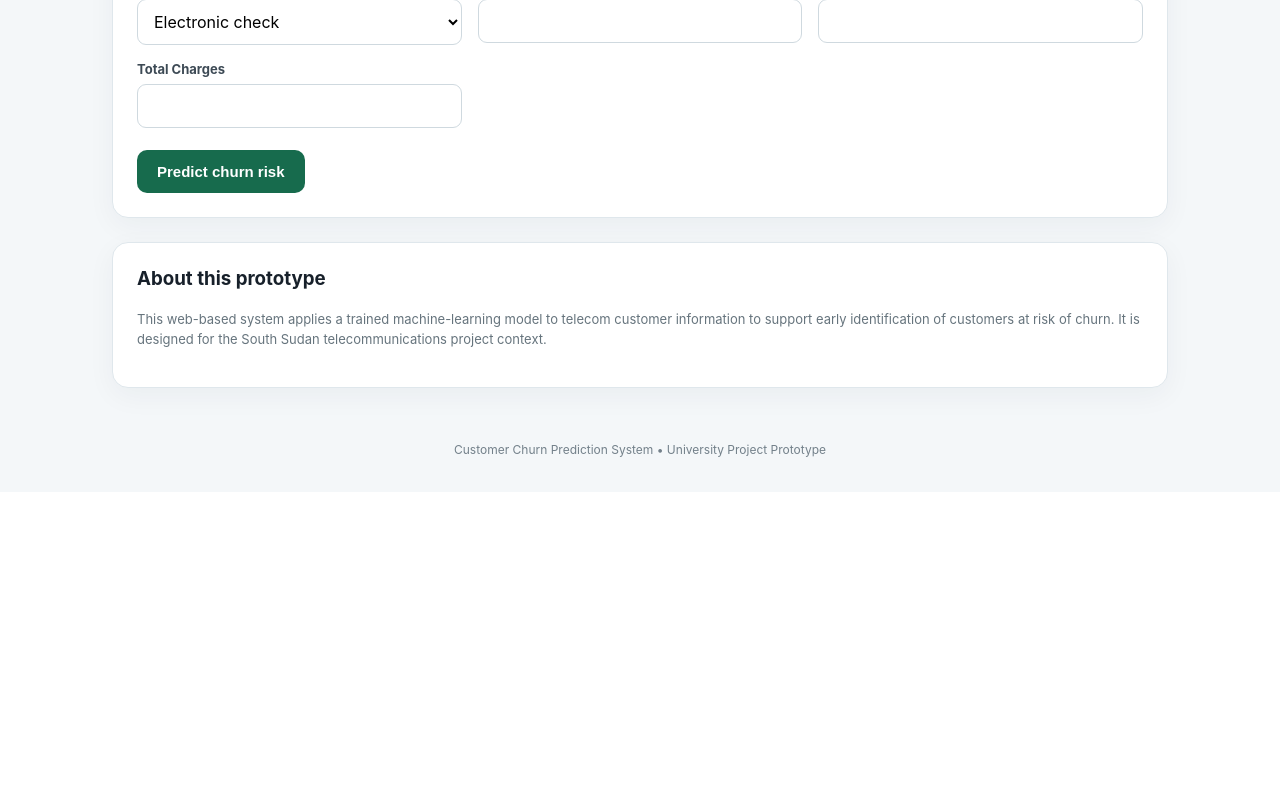
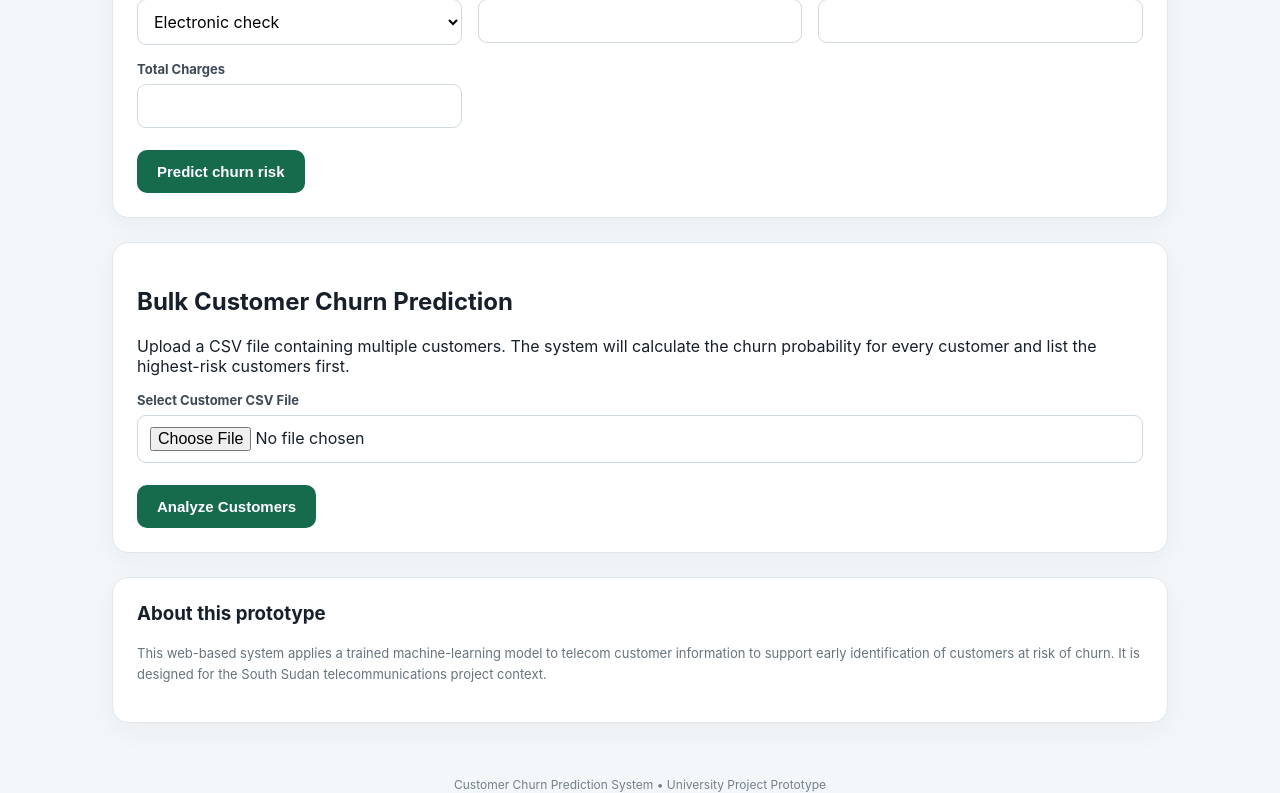
Before and after one commit to leecngor-debug/south-sudan-churn-predictor, a Flask app: page / in a window 1280 px wide. Shown: the part 810-1603 px from the top of the page. Before the commit the page ends 1267 px from the top, so only its background shows below. Run offline with Flask 3, Linux system fonts and the light colour scheme; parts of the project's set-up code (start-up, migrations or seed data) failed here and were passed over.

Commit message:
add bulk customer churn prediction

```diff
--- a/app.py
+++ b/app.py
@@ -40,7 +40,100 @@ def index():
         except Exception as exc:
             error = f'Please check the customer details and try again. ({exc})'
     return render_template('index.html', result=result, values=values, error=error)
+@app.route('/bulk', methods=['POST'])
+def bulk_predict():
+    try:
+        file = request.files.get('file')
 
+        if not file or file.filename == '':
+            return render_template(
+                'index.html',
+                bulk_error='Please select a CSV file.'
+            )
+
+        if not file.filename.lower().endswith('.csv'):
+            return render_template(
+                'index.html',
+                bulk_error='Please upload a CSV file.'
+            )
+
+        df = pd.read_csv(file)
+
+        # Make sure all model fields are available
+        missing = [field for field in FIELDS if field not in df.columns]
+
+        # TotalCharges can be calculated automatically
+        if 'TotalCharges' in missing:
+            if 'tenure' in df.columns and 'MonthlyCharges' in df.columns:
+                df['TotalCharges'] = (
+                    pd.to_numeric(df['tenure'], errors='coerce') *
+                    pd.to_numeric(df['MonthlyCharges'], errors='coerce')
+                )
+                missing.remove('TotalCharges')
+
+        if missing:
+            raise ValueError(
+                'Missing required columns: ' + ', '.join(missing)
+            )
+
+        # Convert numeric fields
+        df['SeniorCitizen'] = pd.to_numeric(
+            df['SeniorCitizen'], errors='raise'
+        ).astype(int)
+
+        df['tenure'] = pd.to_numeric(
+            df['tenure'], errors='raise'
+        )
+
+        df['MonthlyCharges'] = pd.to_numeric(
+            df['MonthlyCharges'], errors='raise'
+        )
+
+        df['TotalCharges'] = pd.to_numeric(
+            df['TotalCharges'], errors='coerce'
+        )
+
+        # Automatically fill missing TotalCharges
+        calculated_total = df['tenure'] * df['MonthlyCharges']
+        df['TotalCharges'] = df['TotalCharges'].fillna(calculated_total)
+
+        # Run all customers through the existing model
+        X = df[FIELDS].copy()
+        Xt = preprocessor.transform(X)
+
+        probabilities = model.predict_proba(Xt)[:, 1]
+
+        df['ChurnProbability'] = (probabilities * 100).round(1)
+        df['Prediction'] = [
+            'Likely to Churn' if p >= 0.5
+            else 'Unlikely to Churn'
+            for p in probabilities
+        ]
+
+        df['RiskLevel'] = [
+            risk_level(float(p))[0]
+            for p in probabilities
+        ]
+
+        # Highest-risk customers appear first
+        df = df.sort_values(
+            'ChurnProbability',
+            ascending=False
+        )
+
+        bulk_results = df.to_dict(orient='records')
+
+        return render_template(
+            'index.html',
+            bulk_results=bulk_results,
+            bulk_count=len(df)
+        )
+
+    except Exception as exc:
+        return render_template(
+            'index.html',
+            bulk_error=f'Could not process the file: {exc}'
+        )
 @app.get('/health')
 def health():
     return {'status':'ok'}, 200
--- a/templates/index.html
+++ b/templates/index.html
@@ -16,5 +16,66 @@ function calculateTotal() {
     document.getElementById("totalCharges").value = totalCharges.toFixed(2);
 }
 </script></div><button type="submit">Predict churn risk</button></div></form>
-{% if result %}<section class="result"><div class="result-top"><div><small>PREDICTION</small><h2>{{result.prediction}}</h2></div><span class="risk {{result.risk_class}}">{{result.risk}} Risk</span></div><div class="metrics"><div><span>Churn Probability</span><strong>{{result.probability}}%</strong></div><div><span>Risk Level</span><strong>{{result.risk}}</strong></div><div><span>Model</span><strong>{{result.model}}</strong></div></div><div class="bar"><i style="width:{{result.probability}}%"></i></div><p class="note">Probability is a model estimate for decision support, not a guarantee that a customer will leave.</p></section>{% endif %}
-<section class="about"><h3>About this prototype</h3><p>This web-based system applies a trained machine-learning model to telecom customer information to support early identification of customers at risk of churn. It is designed for the South Sudan telecommunications project context.</p></section></main><footer>Customer Churn Prediction System • University Project Prototype</footer></body></html>
+<section class="bulk-section">
+    <div class="card">
+        <h2>Bulk Customer Churn Prediction</h2>
+
+        <p>
+            Upload a CSV file containing multiple customers.
+            The system will calculate the churn probability for every customer
+            and list the highest-risk customers first.
+        </p>
+
+        {% if bulk_error %}
+        <div class="error">
+            {{ bulk_error }}
+        </div>
+        {% endif %}
+
+        <form action="/bulk" method="post" enctype="multipart/form-data">
+            <label>
+                <span>Select Customer CSV File</span>
+                <input type="file" name="file" accept=".csv" required>
+            </label>
+
+            <button type="submit">
+                Analyze Customers
+            </button>
+        </form>
+    </div>
+</section>
+
+{% if bulk_results %}
+<section class="result">
+    <div class="result-top">
+        <div>
+            <small>BULK PREDICTION RESULTS</small>
+            <h2>{{ bulk_count }} Customers Analyzed</h2>
+        </div>
+    </div>
+
+    <div style="overflow-x:auto;">
+        <table style="width:100%; border-collapse:collapse;">
+            <thead>
+                <tr>
+                    <th>Customer ID</th>
+                    <th>Churn Probability</th>
+                    <th>Prediction</th>
+                    <th>Risk Level</th>
+                </tr>
+            </thead>
+
+            <tbody>
+                {% for customer in bulk_results %}
+                <tr>
+                    <td>{{ customer.get('customerID', 'N/A') }}</td>
+                    <td>{{ customer['ChurnProbability'] }}%</td>
+                    <td>{{ customer['Prediction'] }}</td>
+                    <td>{{ customer['RiskLevel'] }}</td>
+                </tr>
+                {% endfor %}
+            </tbody>
+        </table>
+    </div>
+</section>
+{% endif %}<section class="about"><h3>About this prototype</h3><p>This web-based system applies a trained machine-learning model to telecom customer information to support early identification of customers at risk of churn. It is designed for the South Sudan telecommunications project context.</p></section></main><footer>Customer Churn Prediction System • University Project Prototype</footer></body></html>
```
